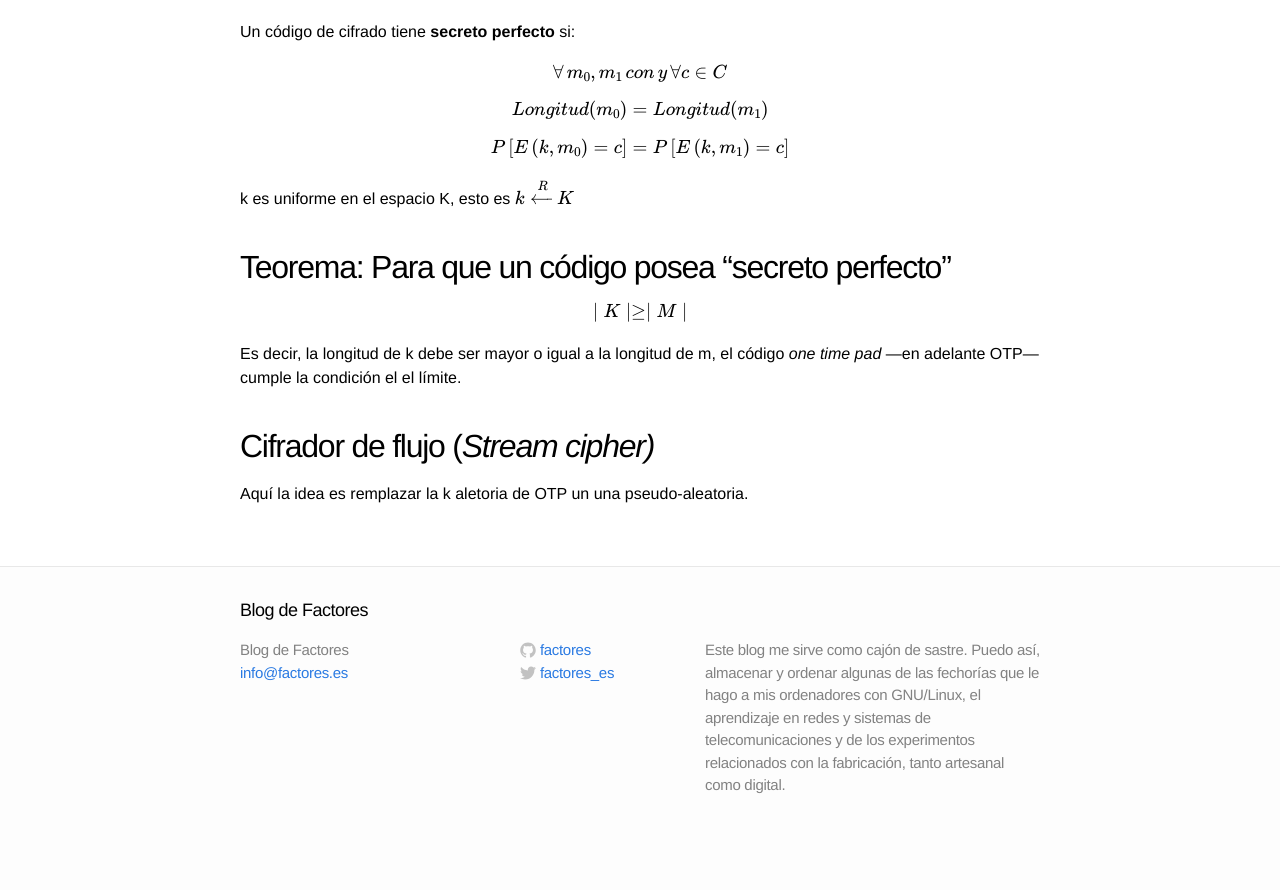
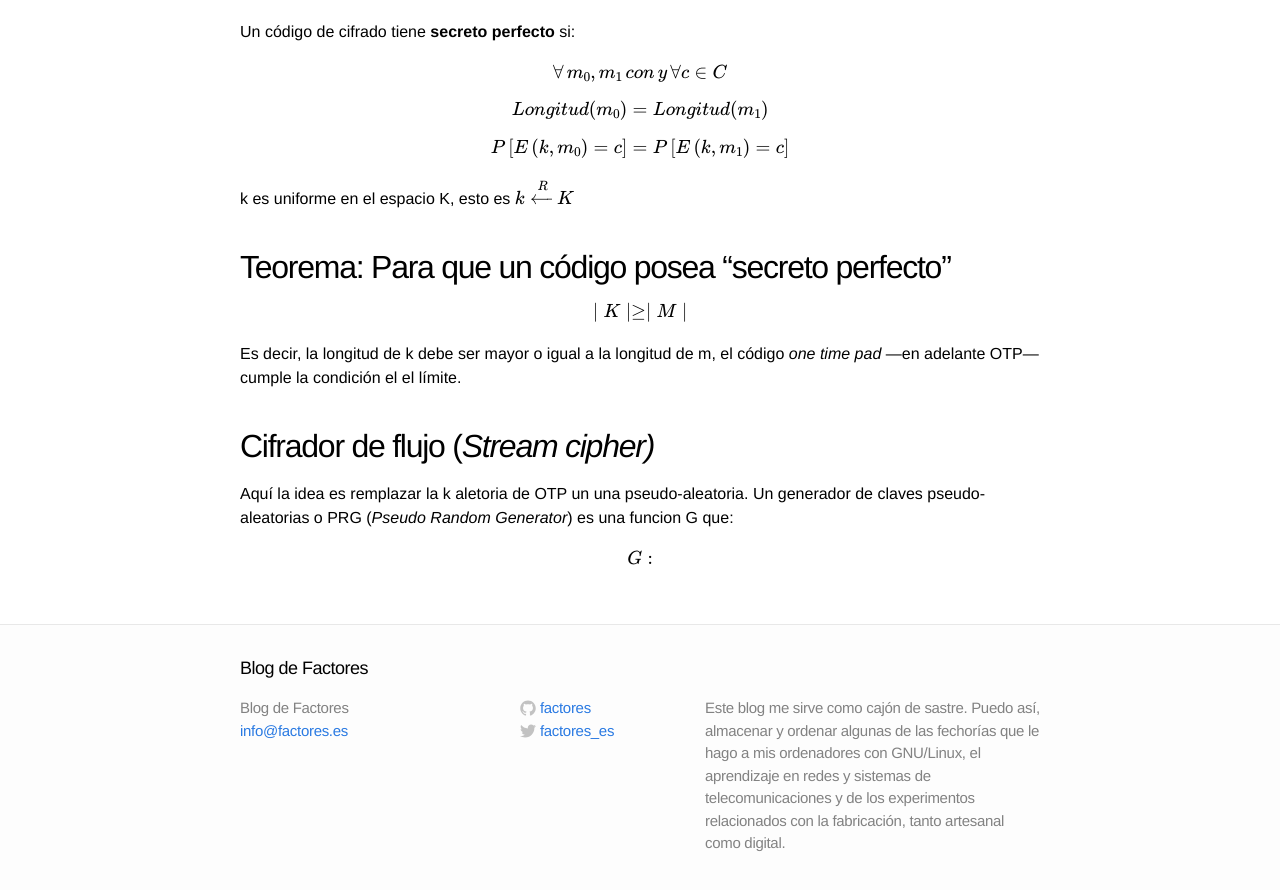
Before and after one commit to ddelaviuda/ddelaviuda.github.io, a Jekyll site: the page built from _posts/2016-09-05-Criptografia-elemental.markdown, in a window 1280 px wide and 900 px high, scrolled down 1025 px. Shown: the top 890 px of the window. Built offline with Jekyll 4.4.1, drawn with Linux system fonts in a browser that asks for light colours; formulas are drawn with MathJax 3; before the commit the page ends 1867 px from its top, so only the background shows below that.

Commit message:
Update 2016-09-05-Criptografia-elemental.markdown

```diff
--- a/_posts/2016-09-05-Criptografia-elemental.markdown
+++ b/_posts/2016-09-05-Criptografia-elemental.markdown
@@ -63,4 +63,6 @@ Es decir, la longitud de k debe ser mayor o igual a la longitud de m, el código
 Cifrador de flujo (*Stream cipher)*
 -----------------------------------
 
-Aquí la idea es remplazar la k aletoria de OTP un una pseudo-aleatoria.
+Aquí la idea es remplazar la k aletoria de OTP un una pseudo-aleatoria. Un generador de claves pseudo-aleatorias o PRG (*Pseudo Random Generator*) es una funcion G que:
+
+$$G: $$
```
